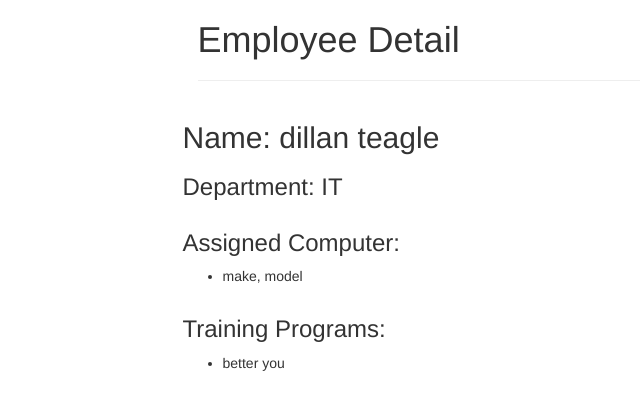
After one commit to Hypnotic-Herons/Sprint-2, a Django app: page /HRIT/employees/1/ in a window 1280 px wide. The commit adds this page. Shown: the top 410 px of the page, without its empty margins (165-805 px from the left). Run offline with Django 3.2, Linux system fonts and the light colour scheme; data comes from the database, SQL or seed files in the repository; both versions use the stored data as it was after the commit; some libraries are stand-ins or nearby versions.

Commit message:
employee_details

```diff
--- a/HRIT/models/employee.py
+++ b/HRIT/models/employee.py
@@ -10,6 +10,9 @@ class Employee(models.Model):
 	training_programs = models.ManyToManyField('Training_Program', blank=True, null=True)
 	computers = models.ManyToManyField('Computer', blank=True, null=True)
 
+	def get_absolute_url(self):
+		return reverse('HRIT:employee_detail', kwargs={'pk': self.pk})
+
 	def __str__(self):
 		return (f'{self.first_name} {self.last_name}')
 
--- /dev/null
+++ b/HRIT/templates/HRIT/employee_detail.html
@@ -0,0 +1,28 @@
+{% extends 'HRIT/base.html' %}
+
+{% block content %}
+<h1>Employee Detail</h1>
+<hr>
+<div class="row">
+        <h2>Name: {{employee.first_name}} {{employee.last_name}}</h2>
+        <h3>Department: {{employee.department_name}}</h3>
+</div>
+<div class="row">
+        <h3>Assigned Computer:</h3>
+        {% for comp in employee.computers.all %}
+        <ul>
+            <li>{{comp.manufacturer}}, {{comp.make}}</li>
+        </ul>
+        {% endfor %}
+</div>
+<div class="row">
+        <h3>Training Programs:</h3>
+        {% for program in employee.training_programs.all %}
+        <ul>
+            <li>{{program.name}}</li>
+        </ul>
+        {% endfor %}
+</div>
+
+
+{% endblock content %}
--- a/HRIT/templates/HRIT/employee_list.html
+++ b/HRIT/templates/HRIT/employee_list.html
@@ -6,7 +6,7 @@
 	<div class="row">
 		<ul>
 			{% for employee in view.employee_list %}
-			<li>{{ employee.first_name}} {{employee.last_name}}</li>
+			<li><a href="{% url 'HRIT:employee_detail' employee.id %}">{{ employee.first_name}} {{employee.last_name}}</a></li>
 			{% endfor %}
         </ul>
 	</div>
--- a/HRIT/urls.py
+++ b/HRIT/urls.py
@@ -1,11 +1,12 @@
 from django.urls import path
-from HRIT.views import Computer_List, EmployeeView, Department_List_View, Training_Program_List_View
+from HRIT.views import Computer_List, EmployeeView, Department_List_View, Training_Program_List_View, Employee_Detail_View
 
 
 app_name = 'HRIT'
 
 urlpatterns = [
     path('employees/', EmployeeView.as_view(), name='employees'),
+    path('employees/<int:pk>/', Employee_Detail_View.as_view(), name='employee_detail'),
     path('computers/', Computer_List.as_view(), name='computers'),
 	path('departments/', Department_List_View.as_view(), name='departments'),
     path('trainingprograms/', Training_Program_List_View.as_view(), name='trainingprograms')
--- a/HRIT/views/__init__.py
+++ b/HRIT/views/__init__.py
@@ -2,3 +2,4 @@ from .computer_list import Computer_List
 from .employee_list import EmployeeView
 from .department import Department_List_View
 from .training_programs import Training_Program_List_View
+from .employee_detail import Employee_Detail_View
--- /dev/null
+++ b/HRIT/views/employee_detail.py
@@ -0,0 +1,6 @@
+from HRIT.models import Employee
+from django.views.generic import DetailView
+
+
+class Employee_Detail_View(DetailView):
+    model = Employee
```
Also changed, not shown: HRIT/migrations/0001_initial.py (added), HRIT/migrations/__init__.py (added), HRIT/templates/HRIT/navbar.html (added), db.sqlite3 (added).
